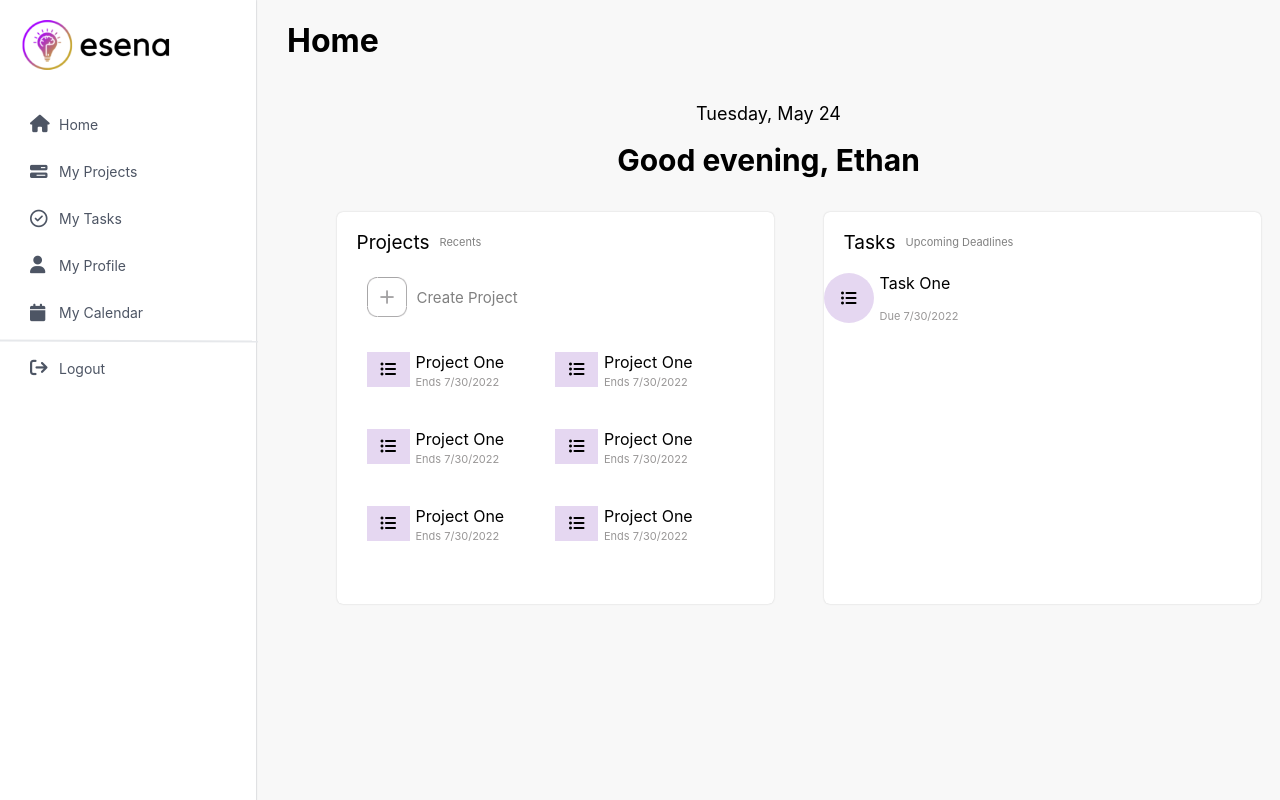
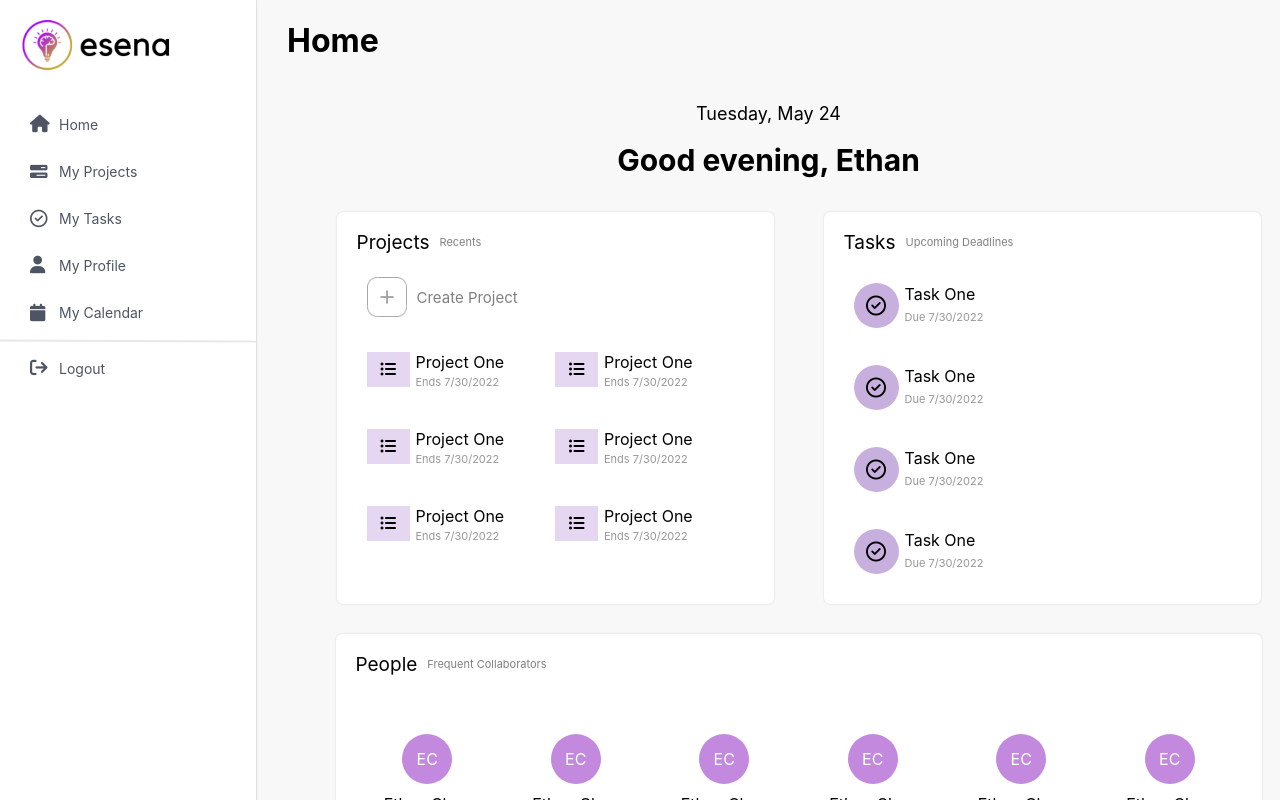
Before and after one commit to vee-alianza/Esena, a React (Create React App) app in the folder react-app/: page /home-page in a window 1280 px wide. Built offline with nearby package versions, Linux system fonts and the light colour scheme; no server answers.

Commit message:
styling changes

```diff
--- a/react-app/src/components/HomePage/index.css
+++ b/react-app/src/components/HomePage/index.css
@@ -51,3 +51,11 @@
   color: gray;
   margin-left: 10px;
 }
+
+.team-container {
+  display: flex;
+  flex-direction: row;
+  width: 100%;
+  justify-content: center;
+  padding-left: 30px;
+}
--- a/react-app/src/components/HomePage/index.js
+++ b/react-app/src/components/HomePage/index.js
@@ -2,6 +2,7 @@ import SideBar from "../SideBar";
 import HomeProjectContainer from "../HomeProjectContainer";
 import HomeTaskContainer from "../HomeTaskContainer";
 import "./index.css";
+import TeamPreviewContainer from "../TeamPreviewContainer";
 
 const HomePage = () => {
   return (
@@ -19,6 +20,9 @@ const HomePage = () => {
           <HomeProjectContainer />
           <HomeTaskContainer />
         </div>
+        <div className="team-container">
+          <TeamPreviewContainer />
+        </div>
       </div>
     </>
   );
--- a/react-app/src/components/HomeProjectContainer/index.css
+++ b/react-app/src/components/HomeProjectContainer/index.css
@@ -7,7 +7,7 @@
 }
 
 .projects-container-body {
-  height: 100%;
+  height: 57.5%;
   padding: 30px;
   display: grid;
   grid-template-columns: repeat(2, 1fr);
--- a/react-app/src/components/HomeTaskContainer/index.css
+++ b/react-app/src/components/HomeTaskContainer/index.css
@@ -7,33 +7,11 @@
   margin-left: 50px;
 }
 
-.task {
-  display: flex;
-  flex-direction: row;
+.tasks-container-body {
+  height: 80%;
+  padding: 10px 30px;
+  display: grid;
+  grid-template-columns: 1fr;
+  grid-template-rows: repeat(4, 42px);
+  row-gap: 40px;
 }
-
-.task:hover {
-  cursor: pointer;
-}
-
-.circle-icon {
-  width: 50px;
-  height: 50px;
-  background: #d0b8e68f;
-  border-radius: 100%;
-  display: flex;
-  justify-content: center;
-  align-items: center;
-}
-
-.task-details {
-  display: flex;
-  flex-direction: column;
-  justify-content: space-between;
-  margin-left: 6px;
-}
-
-.task-date {
-  font-size: 11px;
-  color: rgb(152, 150, 150);
-}
--- a/react-app/src/components/HomeTaskContainer/index.js
+++ b/react-app/src/components/HomeTaskContainer/index.js
@@ -1,3 +1,4 @@
+import TaskPreview from "../TaskPreview";
 import "./index.css";
 
 const HomeTaskContainer = () => {
@@ -8,17 +9,10 @@ const HomeTaskContainer = () => {
         <p>Upcoming Deadlines</p>
       </div>
       <div className="tasks-container-body">
-        <div className="task">
-          <div className="task-icon">
-            <div className="circle-icon">
-              <i class="fa-solid fa-list-ul"></i>
-            </div>
-          </div>
-          <div className="task-details">
-            <div className="task-name">Task One</div>
-            <div className="task-date">Due 7/30/2022</div>
-          </div>
-        </div>
+        <TaskPreview />
+        <TaskPreview />
+        <TaskPreview />
+        <TaskPreview />
       </div>
     </div>
   );
--- a/react-app/src/components/TaskPreview/index.css
+++ b/react-app/src/components/TaskPreview/index.css
@@ -1,8 +1,32 @@
-.tasks-container-body {
+.task {
+  display: flex;
+  flex-direction: row;
   height: 100%;
-  padding: 30px;
-  display: grid;
-  grid-template-columns: 1fr;
-  grid-template-rows: repeat(4, 37px);
-  row-gap: 40px;
 }
+
+.task:hover {
+  cursor: pointer;
+}
+
+.circle-icon {
+  width: 45px;
+  height: 45px;
+  background: #9b71c58f;
+  border-radius: 100%;
+  display: flex;
+  justify-content: center;
+  align-items: center;
+}
+
+.task-details {
+  display: flex;
+  flex-direction: column;
+  justify-content: center;
+  margin-left: 6px;
+}
+
+.task-date {
+  font-size: 11px;
+  color: rgb(152, 150, 150);
+  margin-top: 6px;
+}
--- a/react-app/src/components/TaskPreview/index.js
+++ b/react-app/src/components/TaskPreview/index.js
@@ -0,0 +1,18 @@
+import "./index.css";
+const TaskPreview = () => {
+  return (
+    <div className="task">
+      <div className="task-icon">
+        <div className="circle-icon">
+          <i class="fa-regular fa-circle-check fa-lg"></i>
+        </div>
+      </div>
+      <div className="task-details">
+        <div className="task-name">Task One</div>
+        <div className="task-date">Due 7/30/2022</div>
+      </div>
+    </div>
+  );
+};
+
+export default TaskPreview;
--- /dev/null
+++ b/react-app/src/components/TeamPreview/index.css
@@ -0,0 +1,34 @@
+.person-circle-icon {
+  width: 50px;
+  height: 50px;
+  border-radius: 100%;
+  background-color: #932ec68f;
+  display: flex;
+  justify-content: center;
+  align-items: center;
+}
+
+.person-circle-icon > p {
+  color: white;
+}
+
+.person {
+  display: flex;
+  flex-direction: column;
+  justify-content: center;
+  align-items: center;
+  margin: 10px;
+}
+
+.person-details {
+  display: flex;
+  flex-direction: column;
+  align-items: center;
+  margin-top: 10px;
+}
+
+.person-occupation {
+  font-size: 12px;
+  color: gray;
+  margin-top: 6px;
+}
--- /dev/null
+++ b/react-app/src/components/TeamPreview/index.js
@@ -0,0 +1,18 @@
+import "./index.css";
+
+const TeamPreview = () => {
+  return (
+    <div className="person">
+      <div className="person-icon">
+        <div className="person-circle-icon">
+          <p>EC</p>
+        </div>
+      </div>
+      <div className="person-details">
+        <div className="person-name">Ethan Chen</div>
+        <div className="person-occupation">Software Engineer</div>
+      </div>
+    </div>
+  );
+};
+export default TeamPreview;
--- /dev/null
+++ b/react-app/src/components/TeamPreviewContainer/index.css
@@ -0,0 +1,16 @@
+.teammate-container {
+  width: 926px;
+  height: 300px;
+  background: #ffffffff;
+  border-radius: 6px;
+  box-shadow: 0px 0px 1px #d7d7d7, 0px 0px 2px #d7d7d7;
+}
+
+.teammate-container-body {
+  height: 60%;
+  display: grid;
+  grid-template-columns: repeat(6, 1fr);
+  grid-template-rows: 1fr;
+  column-gap: 5px;
+  padding: 0px 20px;
+}
--- /dev/null
+++ b/react-app/src/components/TeamPreviewContainer/index.js
@@ -0,0 +1,22 @@
+import TeamPreview from "../TeamPreview";
+import "./index.css";
+
+const TeamPreviewContainer = () => {
+  return (
+    <div className="teammate-container">
+      <div className="container-header">
+        <h3>People</h3>
+        <p>Frequent Collaborators</p>
+      </div>
+      <div className="teammate-container-body">
+        <TeamPreview />
+        <TeamPreview />
+        <TeamPreview />
+        <TeamPreview />
+        <TeamPreview />
+        <TeamPreview />
+      </div>
+    </div>
+  );
+};
+export default TeamPreviewContainer;
```
